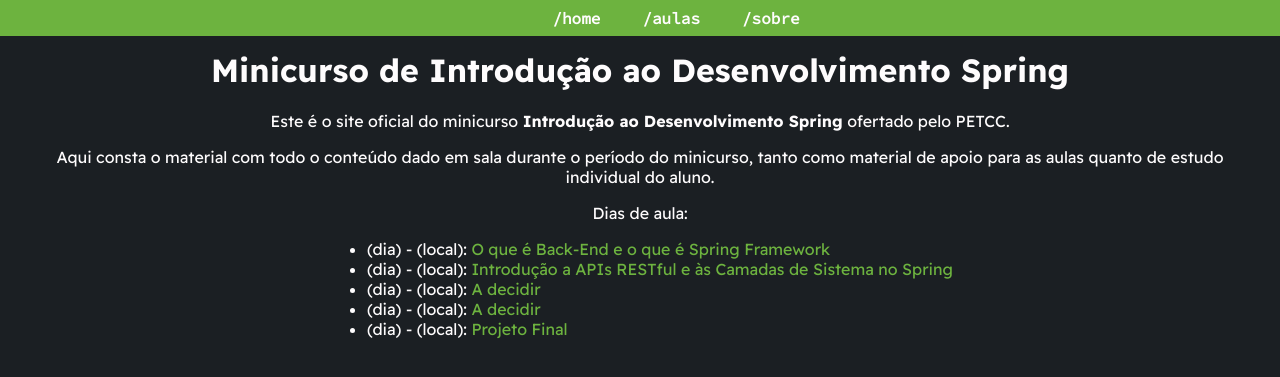
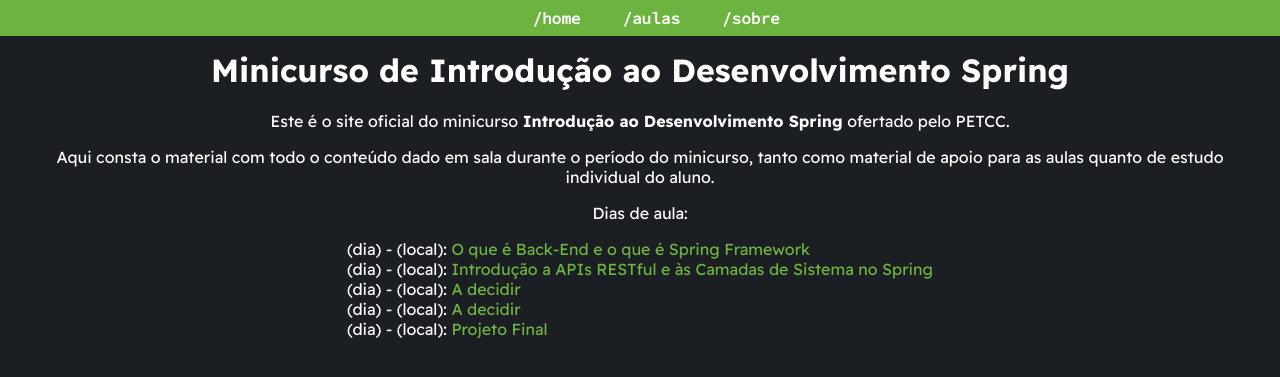
Before and after one commit to PETCC-UFRN/minicurso-spring, a Jekyll site: the page built from index.md, in a window 1280 px wide. Shown: the top 377 px of the page. Built offline with Jekyll 4.4.1, drawn with Linux system fonts in a browser that asks for light colours.

Commit message:
feat(styles.css, sobre.md): alterado o estilo da página de sobre (links e lista de ministrantes)

```diff
--- a/assets/css/styles.css
+++ b/assets/css/styles.css
@@ -28,17 +28,28 @@ main{
 }
 
 a{
-    text-decoration:none;
+  text-decoration:none;
+  color:#6DB33F;
 }
+
+a:hover{
+  color:#FEFCFD;
+}
+
 
 body {
     font-family: "Readex Pro", Lato, sans-serif;
     margin: 50px;
     padding: 0;
-    /*background-color: #161824;*/
     background-color: #1B1F23;
     color: #FEFCFD;
     text-align: center;
+}
+
+ul{
+  list-style-type: none;
+  padding:0;
+  margin:0;
 }
 
 .menuPrincipal{
```
